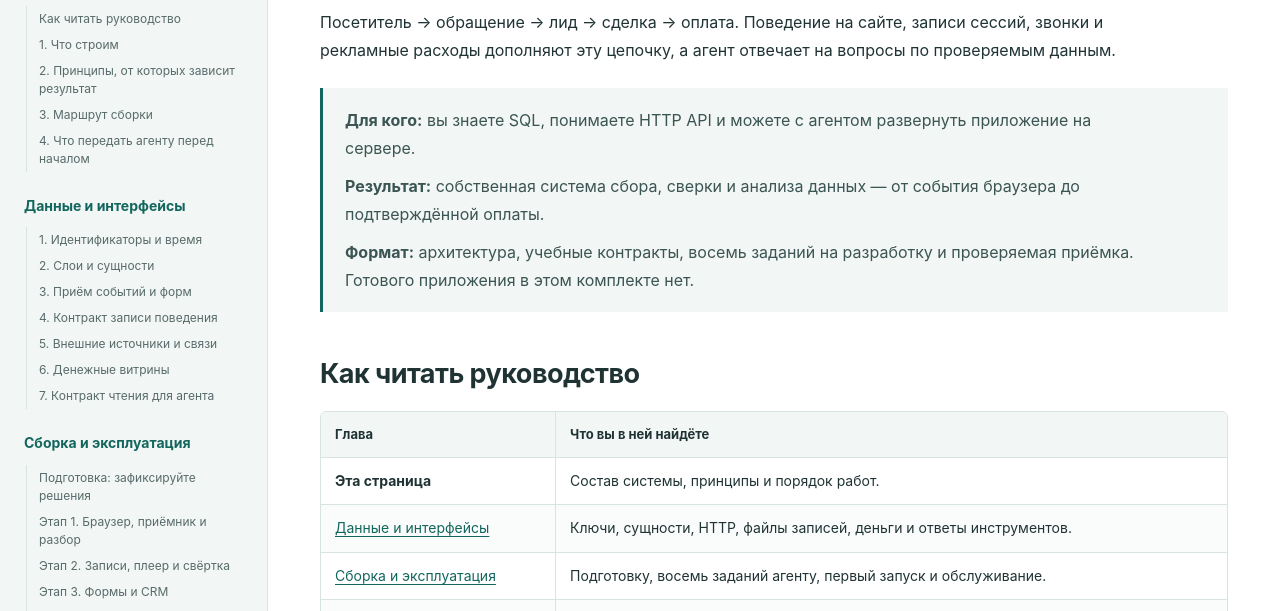
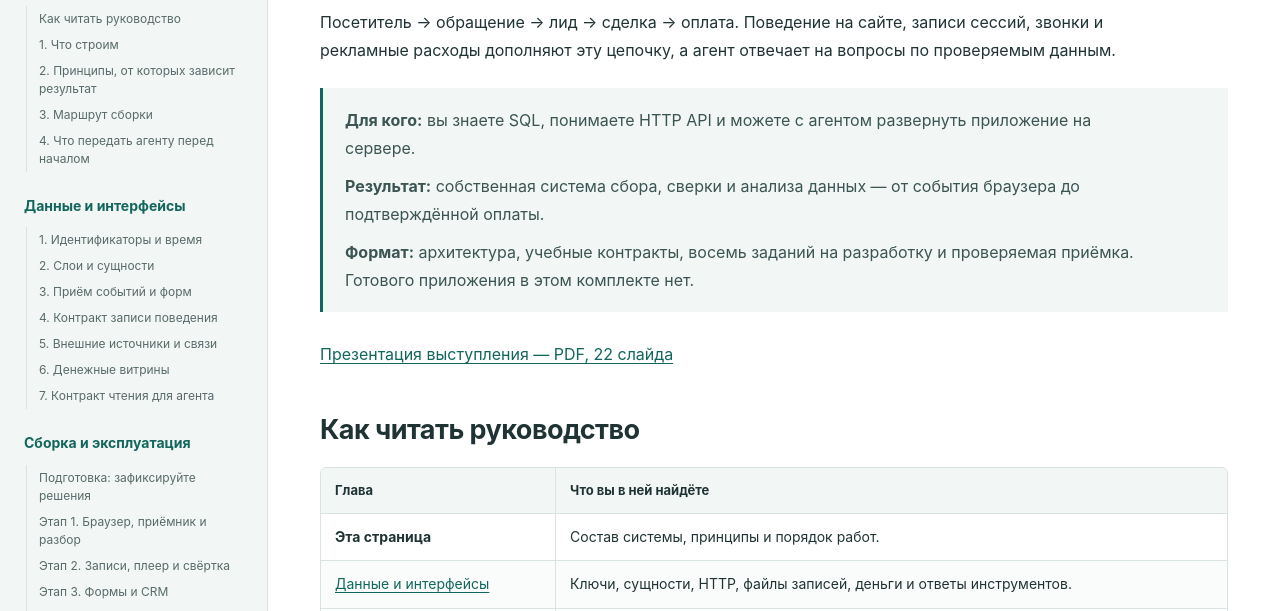
Before and after one commit to Dmitriy-deov/analytics-agent-guide, a plain HTML site: page index.html in a window 1280 px wide. Shown: the part 160-771 px from the top of the page. Drawn offline with Linux system fonts and the light colour scheme.

Commit message:
Add conference presentation PDF and download links

```diff
--- a/index.html
+++ b/index.html
@@ -19,6 +19,7 @@
 <p><strong>Формат:</strong> архитектура, учебные контракты, восемь заданий на разработку
 и проверяемая приёмка. Готового приложения в этом комплекте нет.</p>
 </blockquote>
+<p><a href="presentation.pdf">Презентация выступления — PDF, 22 слайда</a></p>
 <h2 id="overview--как-читать-руководство">Как читать руководство</h2>
 <div class="table-wrap" role="region" aria-label="Таблица" tabindex="0"><table><thead><tr><th scope="col">Глава</th><th scope="col">Что вы в ней найдёте</th></tr></thead><tbody><tr><td><strong>Эта страница</strong></td><td>Состав системы, принципы и порядок работ.</td></tr><tr><td><a href="#data">Данные и интерфейсы</a></td><td>Ключи, сущности, HTTP, файлы записей, деньги и ответы инструментов.</td></tr><tr><td><a href="#build">Сборка и эксплуатация</a></td><td>Подготовку, восемь заданий агенту, первый запуск и обслуживание.</td></tr><tr><td><a href="#acceptance">Приёмка</a></td><td>Контрольный набор, SQL-проверки, тесты отказов и критерии готовности.</td></tr></tbody></table></div><p>Сначала прочитайте обзор и контракты. Затем передавайте агенту по одному
 этапу из главы о сборке и принимайте его по контрольным примерам.
```
Also changed, not shown: 2 other files.
